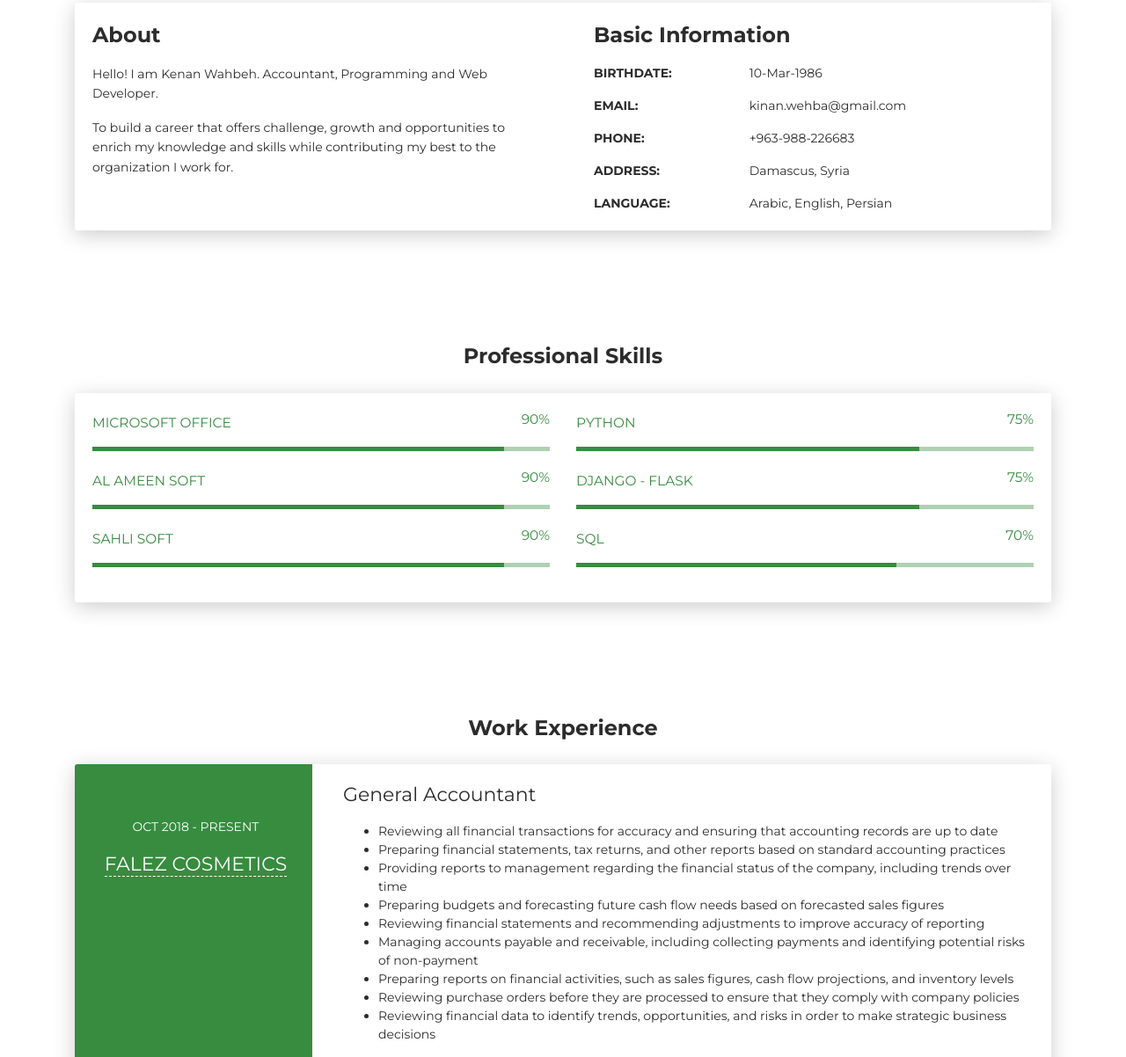
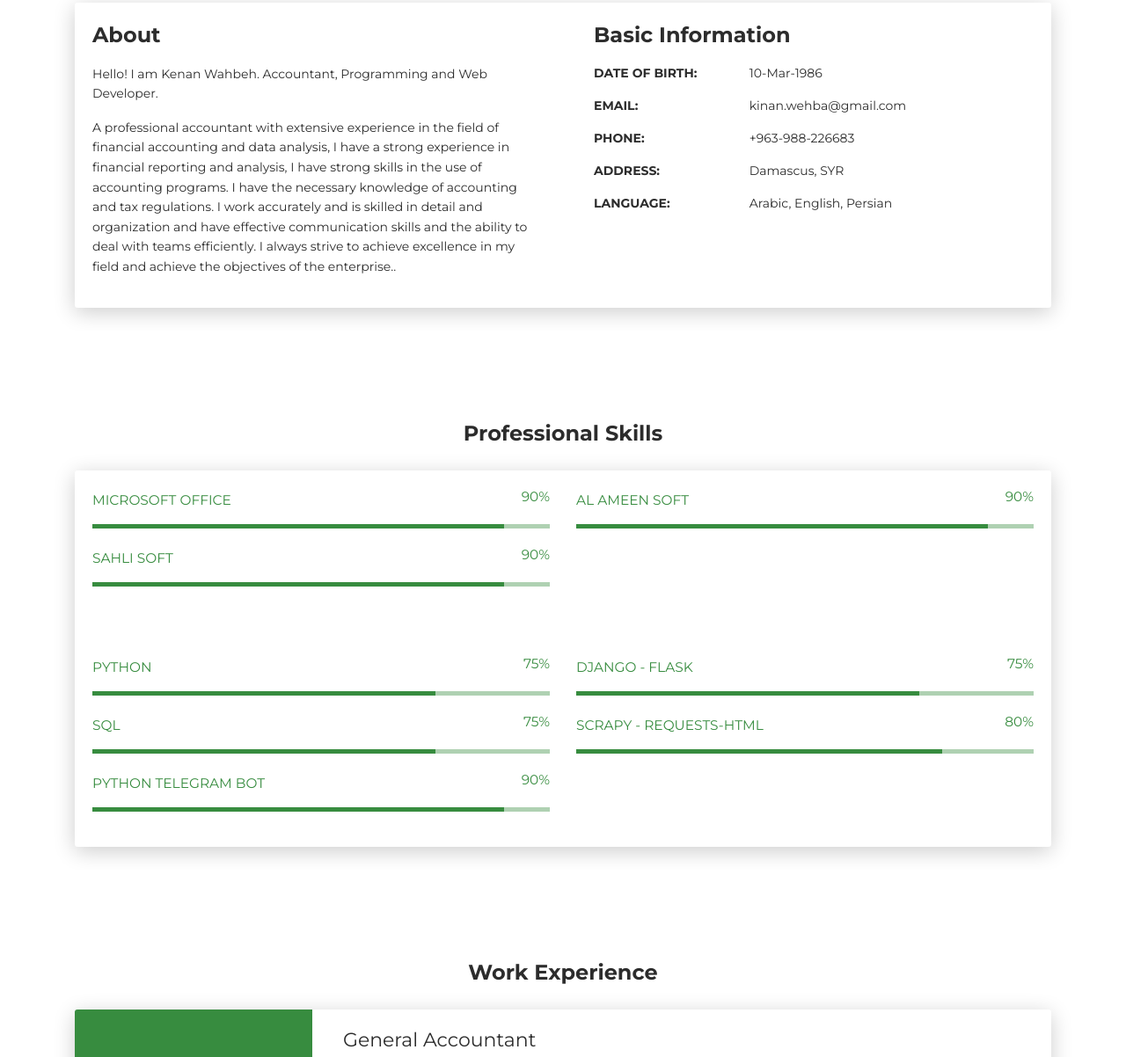
Before and after one commit to kenanwahbeh/kenanwahbeh.github.io, a plain HTML site: page index.html in a window 1280 px wide. Shown: the part 617-1819 px from the top of the page at 88% size. Drawn offline with Linux system fonts and the light colour scheme.

Commit message:
Please enter the commit message for your changes. Lines starting with '#' will be ignored, and an empty message aborts the commit.
On branch main
Your branch is up to date with 'origin/main'.

Changes to be committed:
	modified:   index.html

```diff
--- a/index.html
+++ b/index.html
@@ -35,7 +35,7 @@
                 <li class="nav-item"><a class="nav-link smooth-scroll" href="#skill">Skills</a></li>
                 <li class="nav-item"><a class="nav-link smooth-scroll" href="#experience">Experience</a></li>
                 <li class="nav-item"><a class="nav-link smooth-scroll" href="#Education">Education</a></li>
-                <li class="nav-item"><a class="nav-link smooth-scroll" href="#certificates">certificates</a></li>
+                <li class="nav-item"><a class="nav-link smooth-scroll" href="#courses">Courses</a></li>
                 <li class="nav-item"><a class="nav-link smooth-scroll" href="#contact">Contact</a></li>
               </ul>
             </div>
@@ -74,14 +74,18 @@
             <div class="card-body">
               <div class="h4 mt-0 title">About</div>
               <p>Hello! I am Kenan Wahbeh. Accountant, Programming and Web Developer.</p>
-              <p>To build a career that offers challenge, growth and opportunities to enrich my knowledge and skills while contributing my best to the organization I work for.  </p>
+              <p>A professional accountant with extensive experience in the field of financial accounting and data analysis, I have a strong experience in
+                financial reporting and analysis, I have strong skills in the use of accounting programs. I have the necessary
+                knowledge of accounting and tax regulations. I work accurately and is skilled in detail and organization and have
+                effective communication skills and the ability to deal with teams efficiently. I always strive to achieve excellence in my
+                field and achieve the objectives of the enterprise..  </p>
             </div>
           </div>
           <div class="col-lg-6 col-md-12">
             <div class="card-body">
               <div class="h4 mt-0 title">Basic Information</div>
               <div class="row">
-                <div class="col-sm-4"><strong class="text-uppercase">birthdate:</strong></div>
+                <div class="col-sm-4"><strong class="text-uppercase">Date Of Birth:</strong></div>
                 <div class="col-sm-8">10-Mar-1986</div>
               </div>
               <div class="row mt-3">
@@ -94,7 +98,7 @@
               </div>
               <div class="row mt-3">
                 <div class="col-sm-4"><strong class="text-uppercase">Address:</strong></div>
-                <div class="col-sm-8">Damascus, Syria</div>
+                <div class="col-sm-8">Damascus, SYR</div>
               </div>
               <div class="row mt-3">
                 <div class="col-sm-4"><strong class="text-uppercase">Language:</strong></div>
@@ -121,18 +125,30 @@
               </div>
             </div>
             <div class="col-md-6">
-              <div class="progress-container progress-primary"><span class="progress-badge">Python</span>
+              <div class="progress-container progress-primary"><span class="progress-badge">Al Ameen Soft</span>
                 <div class="progress">
-                  <div class="progress-bar progress-bar-primary" data-aos="progress-full" data-aos-offset="10" data-aos-duration="2000" role="progressbar" aria-valuenow="60" aria-valuemin="0" aria-valuemax="100" style="width: 75%;"></div><span class="progress-value">75%</span>
+                  <div class="progress-bar progress-bar-primary" data-aos="progress-full" data-aos-offset="10" data-aos-duration="2000" role="progressbar" aria-valuenow="60" aria-valuemin="0" aria-valuemax="100" style="width: 90%;"></div><span class="progress-value">90%</span>
                 </div>
               </div>
             </div>
           </div>
           <div class="row">
             <div class="col-md-6">
-              <div class="progress-container progress-primary"><span class="progress-badge">Al Ameen Soft</span>
+              <div class="progress-container progress-primary"><span class="progress-badge">Sahli Soft</span>
                 <div class="progress">
                   <div class="progress-bar progress-bar-primary" data-aos="progress-full" data-aos-offset="10" data-aos-duration="2000" role="progressbar" aria-valuenow="60" aria-valuemin="0" aria-valuemax="100" style="width: 90%;"></div><span class="progress-value">90%</span>
+                </div>
+              </div>
+            </div>
+
+          </div>
+        </div>
+        <div class="card-body">
+          <div class="row">
+            <div class="col-md-6">
+              <div class="progress-container progress-primary"><span class="progress-badge">Python</span>
+                <div class="progress">
+                  <div class="progress-bar progress-bar-primary" data-aos="progress-full" data-aos-offset="10" data-aos-duration="2000" role="progressbar" aria-valuenow="60" aria-valuemin="0" aria-valuemax="100" style="width: 75%;"></div><span class="progress-value">75%</span>
                 </div>
               </div>
             </div>
@@ -146,16 +162,25 @@
           </div>
           <div class="row">
             <div class="col-md-6">
-              <div class="progress-container progress-primary"><span class="progress-badge">Sahli Soft</span>
+              <div class="progress-container progress-primary"><span class="progress-badge">Sql</span>
                 <div class="progress">
-                  <div class="progress-bar progress-bar-primary" data-aos="progress-full" data-aos-offset="10" data-aos-duration="2000" role="progressbar" aria-valuenow="60" aria-valuemin="0" aria-valuemax="100" style="width: 90%;"></div><span class="progress-value">90%</span>
+                  <div class="progress-bar progress-bar-primary" data-aos="progress-full" data-aos-offset="10" data-aos-duration="2000" role="progressbar" aria-valuenow="60" aria-valuemin="0" aria-valuemax="100" style="width: 75%;"></div><span class="progress-value">75%</span>
                 </div>
               </div>
             </div>
             <div class="col-md-6">
-              <div class="progress-container progress-primary"><span class="progress-badge">Sql</span>
+              <div class="progress-container progress-primary"><span class="progress-badge">Scrapy - Requests-html</span>
                 <div class="progress">
-                  <div class="progress-bar progress-bar-primary" data-aos="progress-full" data-aos-offset="10" data-aos-duration="2000" role="progressbar" aria-valuenow="60" aria-valuemin="0" aria-valuemax="100" style="width: 70%;"></div><span class="progress-value">70%</span>
+                  <div class="progress-bar progress-bar-primary" data-aos="progress-full" data-aos-offset="10" data-aos-duration="2000" role="progressbar" aria-valuenow="60" aria-valuemin="0" aria-valuemax="100" style="width: 80%;"></div><span class="progress-value">80%</span>
+                </div>
+              </div>
+            </div>
+          </div>
+          <div class="row">
+            <div class="col-md-6">
+              <div class="progress-container progress-primary"><span class="progress-badge">Python Telegram Bot</span>
+                <div class="progress">
+                  <div class="progress-bar progress-bar-primary" data-aos="progress-full" data-aos-offset="10" data-aos-duration="2000" role="progressbar" aria-valuenow="60" aria-valuemin="0" aria-valuemax="100" style="width: 90%;"></div><span class="progress-value">90%</span>
                 </div>
               </div>
             </div>
@@ -313,10 +338,10 @@
 
 
 
-  <div class="section" id="certificates">
+  <div class="section" id="courses">
     <div class="container">
       <div class="col-md-6 ml-auto mr-auto">
-        <div class="h4 text-center mb-4 title">Certificates</div>
+        <div class="h4 text-center mb-4 title">Courses</div>
       </div>
       <div class="tab-content gallery mt-5">
           <div class="ml-auto mr-auto">
@@ -358,7 +383,6 @@
                       <p>Python Programming</p>
                     </figcaption>
                   </figure></a>
-
                 </div>
               </div>
             </div>
@@ -366,7 +390,6 @@
       </div>
     </div>
   </div>
-
   <div class="section" id="contact">
     <div class="cc-contact-information">
       <div class="container">
```
